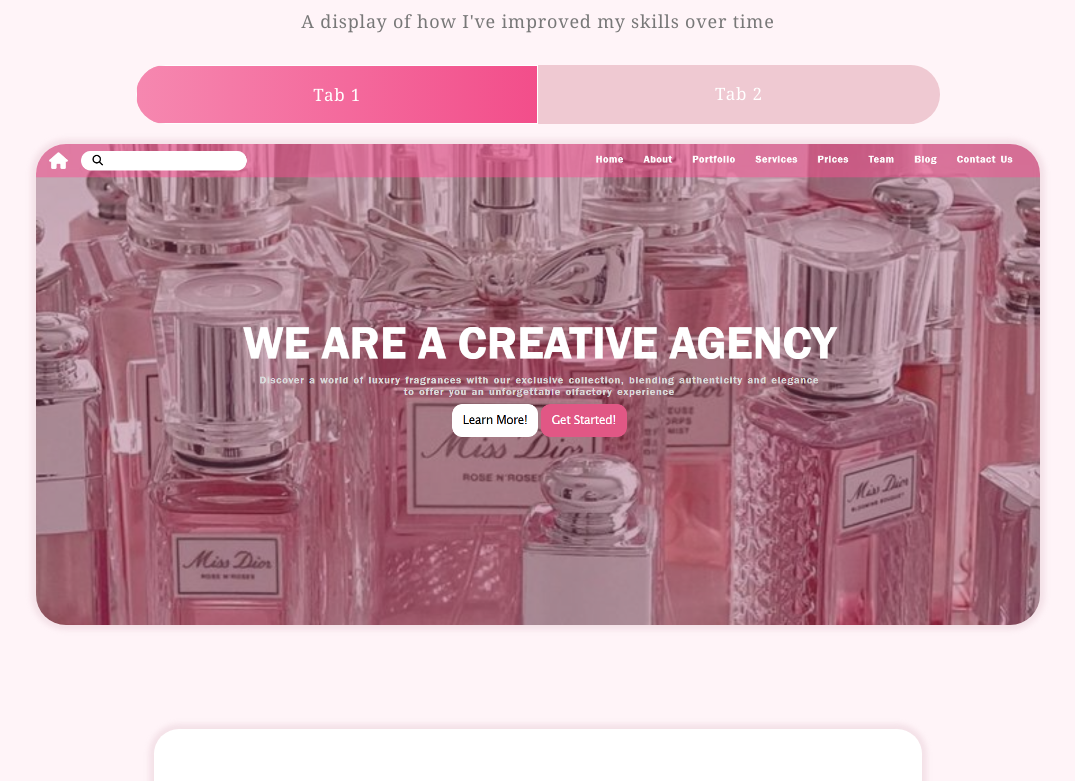
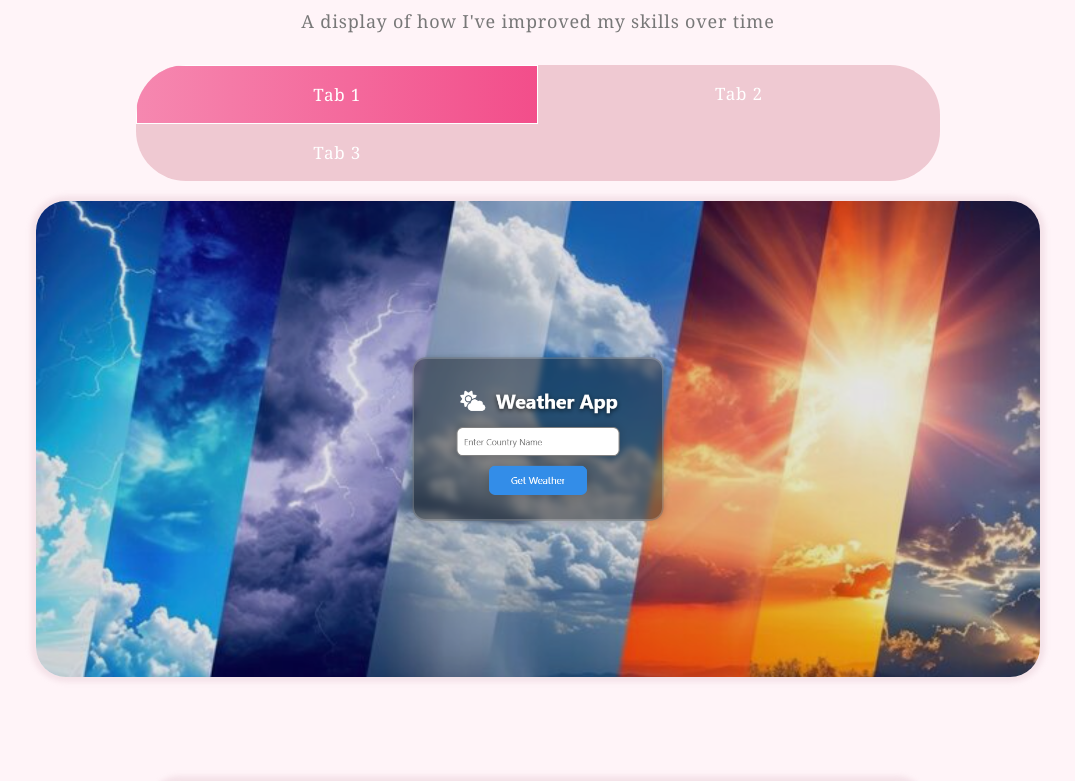
Before and after one commit to Malak-M-Abdulwahab/personalpage, a React (Create React App) app: page / in a window 1280 px wide. Shown: the part 1540-2321 px from the top of the page, without its empty margins (102-1177 px from the left). Built offline with nearby package versions, Linux system fonts and the light colour scheme.

Commit message:
added a project

```diff
--- a/src/components/projects.js
+++ b/src/components/projects.js
@@ -3,12 +3,19 @@
 import Col from 'react-bootstrap/Col';
 import proj1 from "../images/proj1.png"
 import proj2 from "../images/proj2.png"
+import proj3 from "../images/proj3.png"
 import Nav from 'react-bootstrap/Nav';
 import Tab from 'react-bootstrap/Tab';
 import ProjectCard from "./projectCard";
 
 function Projects(){
     const projects = [
+        {
+            title: "Weather API",
+            description: "Implementing node.js capabilities and deployment",
+            imgURL: proj3,
+            siteURL: "https://weathergeocodeapi.netlify.app/"
+        },
         {
             title: "Perfume homepage",
             description: "Introductory page describing a perfume store",
@@ -39,6 +46,9 @@
                                 <Nav.Item>
                                     <Nav.Link eventKey="second">Tab 2</Nav.Link>
                                 </Nav.Item>
+                                <Nav.Item>
+                                    <Nav.Link eventKey="third">Tab 3</Nav.Link>
+                                </Nav.Item>
                             </Nav>
                             <Tab.Content>
                                 <Tab.Pane eventKey="first" className='tab-pane-projects'>
@@ -48,6 +58,9 @@
                                 </Tab.Pane>
                                 <Tab.Pane eventKey="second" className='tab-pane-projects'>
                                         <ProjectCard {...projects[1]} />
+                                </Tab.Pane>
+                                <Tab.Pane eventKey="third" className='tab-pane-projects'>
+                                        <ProjectCard {...projects[2]} />
                                 </Tab.Pane>
                                 {/* make a new tab.pane with the project number and go to css */}
                             </Tab.Content>
```
Also changed, not shown: src/images/proj3.png (added).
